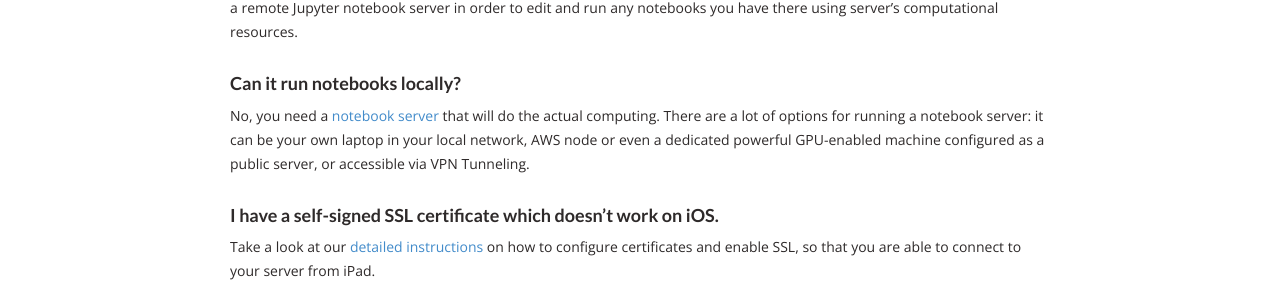
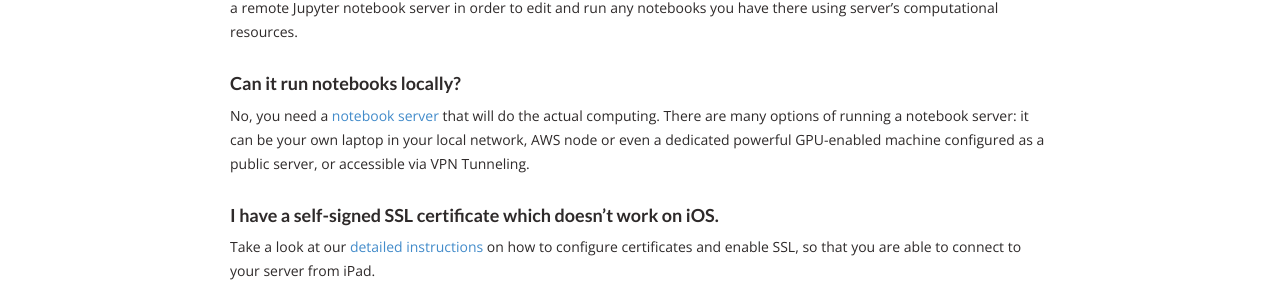
Before and after one commit to test-juno-sh/juno-website-test, a Jekyll site: the page built from _posts/2017-09-01-faq.markdown, in a window 1280 px wide and 1249 px high. Shown: the part 506-806 px from the top of the window. Built offline with Jekyll 4.4.1, drawn with Linux system fonts in a browser that asks for light colours; nearby versions of some CDN libraries.

Commit message:
Amend wording.

```diff
--- a/_posts/2017-09-01-faq.markdown
+++ b/_posts/2017-09-01-faq.markdown
@@ -18,7 +18,7 @@ Kernels is an iPad client for Jupyter Notebook — it lets you connect to a remo
 Not really. [Computable](http://computableapp.com){:target="_blank"} was only capable of creating and running notebooks locally, whereas Kernels allows you to connect to a remote Jupyter notebook server in order to edit and run any notebooks you have there using server's computational resources.
 
 #### Can it run notebooks locally?
-No, you need a [notebook server](http://jupyter-notebook.readthedocs.io/en/latest/public_server.html){:target="_blank"} that will do the actual computing. There are a lot of options for running a notebook server: it can be your own laptop in your local network, AWS node or even a dedicated powerful GPU-enabled machine configured as a public server, or accessible via VPN Tunneling.
+No, you need a [notebook server](http://jupyter-notebook.readthedocs.io/en/latest/public_server.html){:target="_blank"} that will do the actual computing. There are many options of running a notebook server: it can be your own laptop in your local network, AWS node or even a dedicated powerful GPU-enabled machine configured as a public server, or accessible via VPN Tunneling.
 
 #### I have a self-signed SSL certificate which doesn't work on iOS.
 Take a look at our [detailed instructions](/ssl-self-signed-cert){:target="_blank"} on how to configure certificates and enable SSL, so that you are able to connect to your server from iPad.
```
